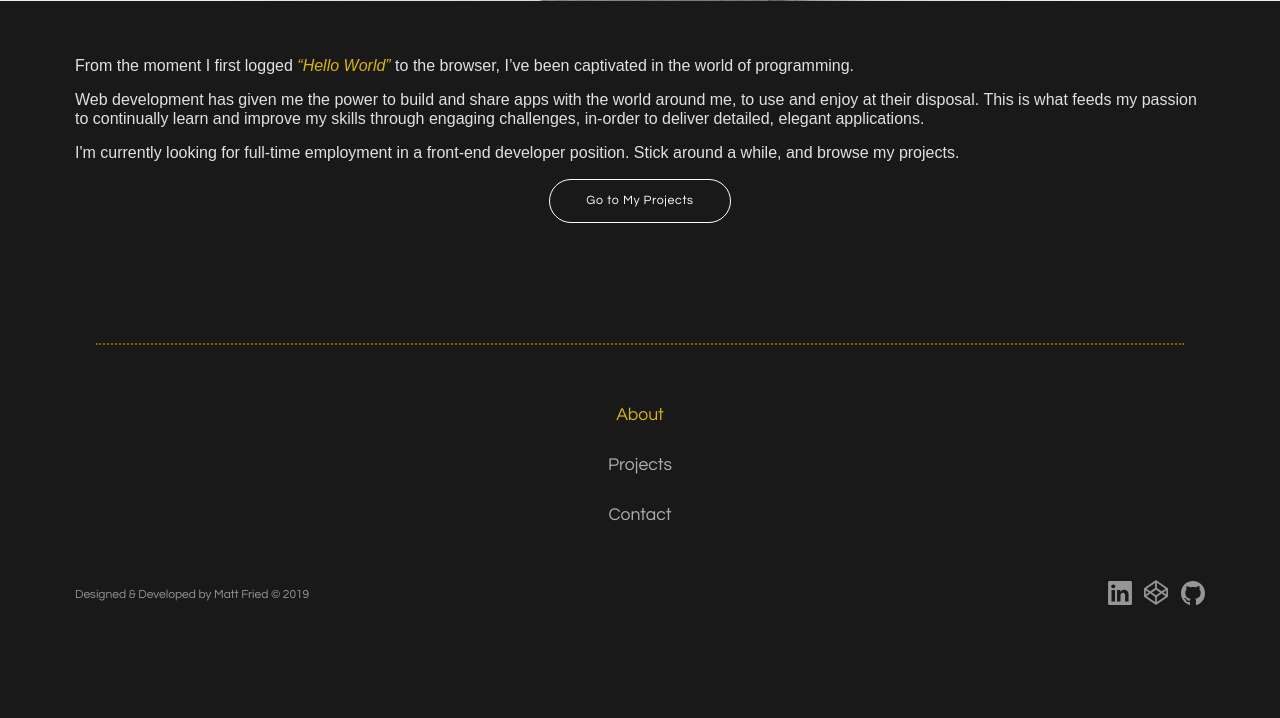
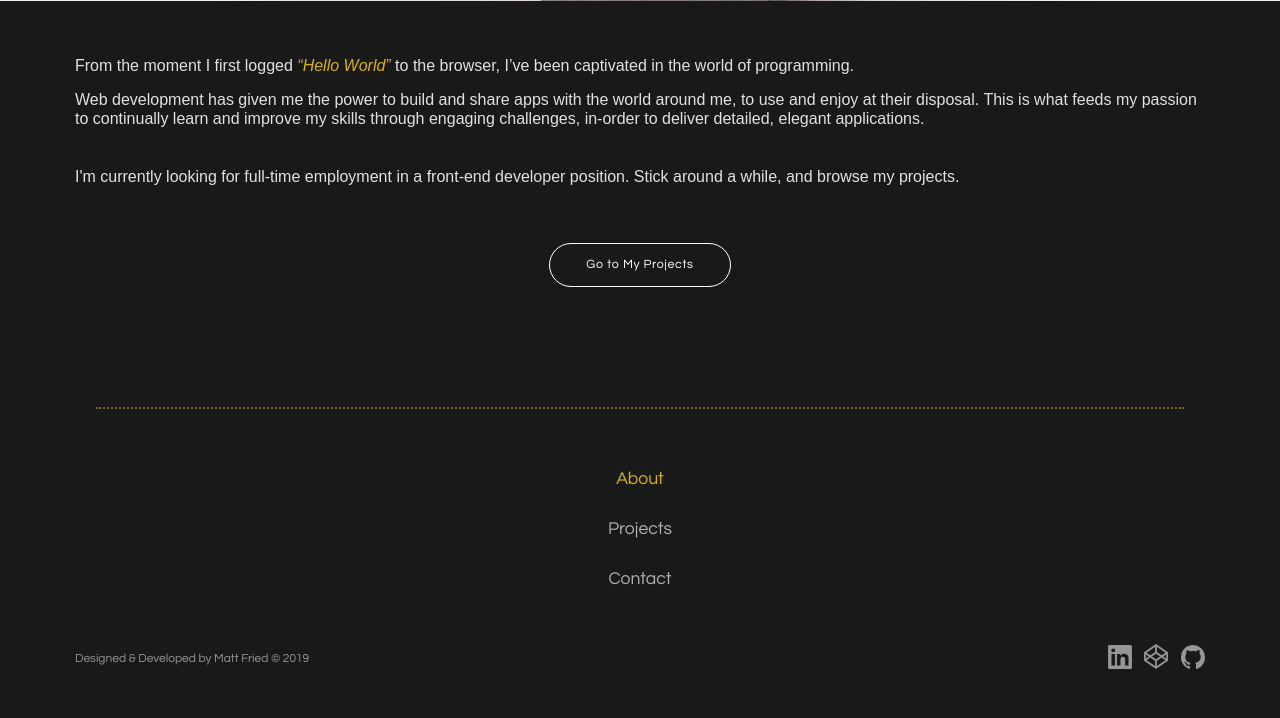
Before and after one commit to mattfried/portfolio, a PHP site: page / in a window 1280 px wide. Shown: the part 1484-2202 px from the top of the page. Before the commit the page ends 2089 px from the top, so only its background shows below. Run offline with PHP 8.4, Linux system fonts and the light colour scheme; some web fonts are replaced.

Commit message:
updated index.php & style.css padding properties

```diff
--- a/css/style.css
+++ b/css/style.css
@@ -275,6 +275,7 @@ i {
 }
 
 .aboutMeP:last-of-type {
+  padding-top: 1.5em;
   padding-bottom: 2.5em;
 }
 
--- a/index.php
+++ b/index.php
@@ -36,9 +36,9 @@ include('includes/header.php');
 
     <p class="aboutMeP">From the moment I first logged <i>“Hello World”</i> to the browser, I’ve been captivated in the world of programming.</p>
     <p class="aboutMeP">Web development has given me the power to build and share apps with the world around me, to use and enjoy at their disposal.
-      This is what feeds my passion to continually learn and improve my skills through engaging challenges, in-order to deliver detailed, elegant applications.</p>
-      <p>I'm currently looking for full-time employment in a front-end developer position.
-        Stick around a while, and browse my projects.</p>
+       This is what feeds my passion to continually learn and improve my skills through engaging challenges, in-order to deliver detailed, elegant applications.</p>
+    <p class="aboutMeP">I'm currently looking for full-time employment in a front-end developer position.
+       Stick around a while, and browse my projects.</p>
     <!--
     <p class="aboutMeP">I am a motivated web developer specializing in front-end, seeking a full-time position with a company that I can help thrive, and make a positive impact in.</p>
     <p class="aboutMeP">As a developer, I am passionate about creating websites and web-apps that give the world around me access to use and enjoy.
```
